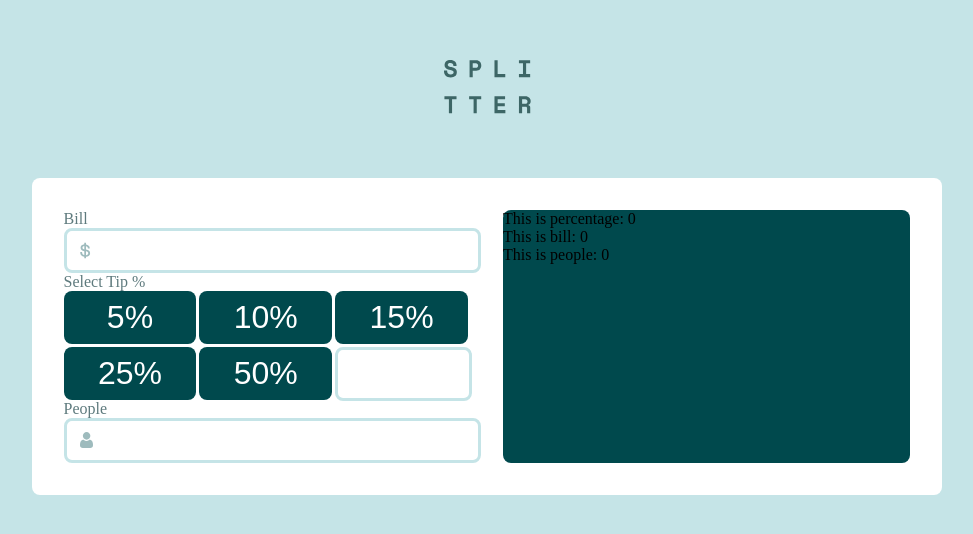
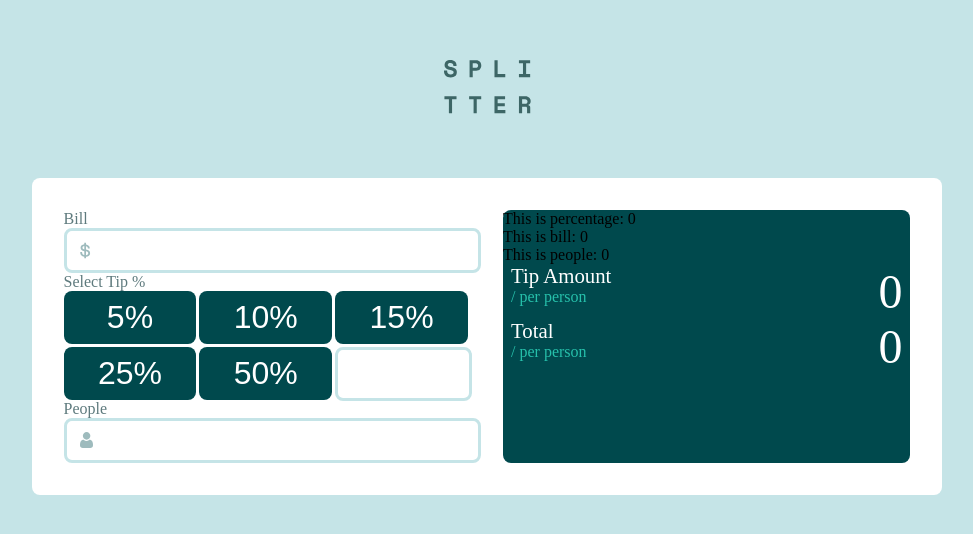
Before and after one commit to Xize-Wu/tip-calculator-app, a React (Vite) app: page / in a window 1280 px wide. Shown: the part 156-690 px from the top of the page, without its empty margins (153-1126 px from the left). Built offline with nearby package versions, Linux system fonts and the light colour scheme.

Commit message:
add result box component

```diff
--- a/src/component/RightColumn.tsx
+++ b/src/component/RightColumn.tsx
@@ -2,6 +2,7 @@ import styled from "styled-components";
 import { useSelector } from 'react-redux'
 
 import type { RootState } from '../app/store'
+import ResultBox from "./RightColumn/ResultBox";
 
 
 const StyledRightColumn = styled.div`
@@ -24,6 +25,8 @@ function RightColumn (){
             <div>This is percentage: {percentage}</div>
             <div>This is bill: {bill}</div>
             <div>This is people: {people}</div>
+            <ResultBox label="Tip Amount"/>
+            <ResultBox label="Total"/>
         </StyledRightColumn>
     )
 }
--- a/src/component/RightColumn/ResultBox.tsx
+++ b/src/component/RightColumn/ResultBox.tsx
@@ -0,0 +1,58 @@
+import { styled } from "styled-components";
+import { useSelector } from "react-redux";
+
+import type { RootState } from "../../app/store";
+
+const StyledResultBox = styled.div`
+  padding-left: 0.5rem;
+  padding-right: 0.5rem;
+  display: flex;
+  flex-direction: row;
+  justify-content: space-between;
+`;
+
+const StyledTexts = styled.div``;
+const StyledLabel = styled.div`
+  color: var(--white);
+  font-size: 1.3rem;
+`;
+const StyledUnit = styled.div`
+  color: var(--strong-cyan);
+`;
+
+const StyledResult = styled.div`
+  color: var(--white);
+  font-size: 3rem;
+`;
+interface ResultBoxConfig {
+  label: "Tip Amount" | "Total";
+}
+function ResultBox({ label }: ResultBoxConfig) {
+  const percentage = useSelector((state: RootState) => state.percentage.value);
+  const bill = useSelector((state: RootState) => state.bill.value);
+  const people = useSelector((state: RootState) => state.people.value);
+
+  const tipAmount = (bill * percentage) / people;
+
+  const total = (bill * (1 + percentage)) / people;
+
+  return (
+    <StyledResultBox>
+      <StyledTexts>
+        <StyledLabel>{label}</StyledLabel>
+        <StyledUnit>/ per person</StyledUnit>
+      </StyledTexts>
+      <StyledResult>
+        {label === "Tip Amount"
+          ? isNaN(tipAmount)
+            ? 0
+            : tipAmount
+          : isNaN(total)
+          ? 0
+          : total}
+      </StyledResult>
+    </StyledResultBox>
+  );
+}
+
+export default ResultBox;
```
